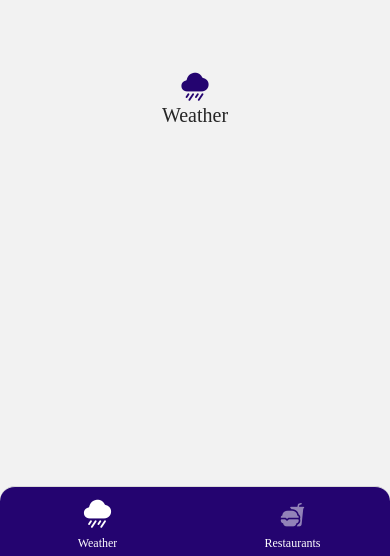
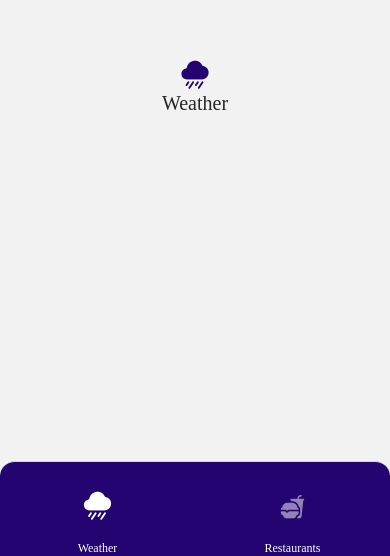
Before and after one commit to Shanilka95/EmpiteApp, a React Native app: screen /Home in a window 390 px wide. Shown: the part 288-844 px from the top of the page. Built offline with nearby package versions, Linux system fonts and the light colour scheme.

Commit message:
pod update and ios settings

```diff
--- a/package.json
+++ b/package.json
@@ -10,6 +10,8 @@
     "lint": "eslint ."
   },
   "dependencies": {
+    "@react-native-firebase/app": "^14.11.0",
+    "@react-native-firebase/auth": "^14.11.0",
     "@react-navigation/bottom-tabs": "^6.3.1",
     "@react-navigation/native": "^6.0.10",
     "@react-navigation/native-stack": "^6.6.2",
--- a/src/navigation/MainTabNavigation.js
+++ b/src/navigation/MainTabNavigation.js
@@ -18,18 +18,19 @@ const MainTabNavigation = () => {
       screenOptions={{
         headerShown: false,
         tabBarActiveTintColor: BasicStyles.COLORS.WHITE,
-        // tabBarShowLabel: false,
         tabBarLabelStyle: {
           fontFamily: BasicStyles.FONT_FAMILY.MEDIUM,
           color: BasicStyles.COLORS.WHITE,
           fontSize: 12,
-          bottom: 5,
         },
         tabBarStyle: {
           backgroundColor: BasicStyles.COLORS.BLUE,
-          height: 70,
+          height: Platform.OS === "android" ? 70 : 95,
           borderTopLeftRadius: 15,
           borderTopRightRadius: 15,
+        },
+        tabBarIconStyle: {
+          top: 5,
         },
       }}
     >
```
Also changed, not shown: 13 other files (tests, documents, lock files or other folders).
